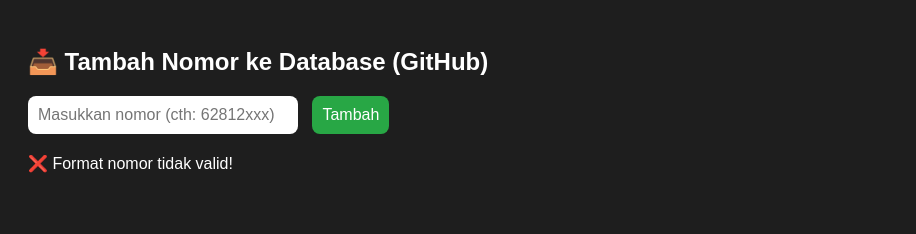
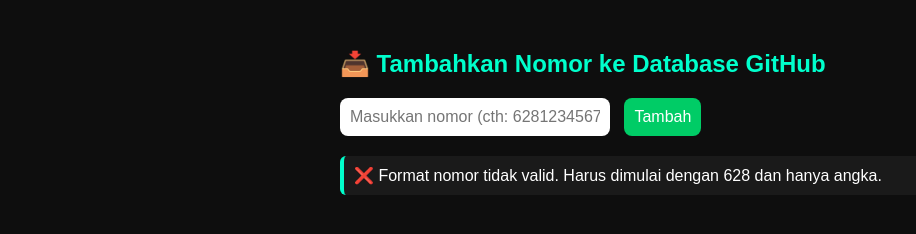
Before and after one commit to HanzyyOffc/WebDatabaseWa, a plain HTML site: page index.html in a window 1280 px wide. Both pictures are taken after a click on the button "Tambah". Shown: the whole page, without its empty margins (0-916 px from the left). Drawn offline with Linux system fonts and the light colour scheme.

Commit message:
index.html

```diff
--- a/index.html
+++ b/index.html
@@ -2,26 +2,56 @@
 <html lang="id">
 <head>
   <meta charset="UTF-8">
-  <title>Tambah Nomor ke GitHub</title>
+  <title>Tambah Nomor ke Database GitHub</title>
   <style>
-    body { font-family: Arial, sans-serif; padding: 20px; background: #1e1e1e; color: #fff; }
+    body {
+      font-family: Arial, sans-serif;
+      background: #0e0e0e;
+      color: #fff;
+      padding: 30px;
+      max-width: 600px;
+      margin: auto;
+    }
+    h2 {
+      color: #00ffcc;
+    }
     input, button {
-      padding: 10px; border-radius: 8px; border: none;
-      margin-right: 10px; font-size: 16px;
+      padding: 10px;
+      border: none;
+      border-radius: 8px;
+      font-size: 16px;
+      margin-right: 10px;
     }
-    input { width: 250px; }
-    button { background: #28a745; color: #fff; cursor: pointer; }
-    .log { margin-top: 20px; }
+    input {
+      width: 250px;
+    }
+    button {
+      background: #00cc66;
+      color: white;
+      cursor: pointer;
+    }
+    button:hover {
+      background: #00b359;
+    }
+    .log {
+      margin-top: 20px;
+      padding: 10px;
+      background: #1a1a1a;
+      border-left: 4px solid #00ffcc;
+      border-radius: 6px;
+    }
   </style>
 </head>
 <body>
-  <h2>📥 Tambah Nomor ke Database (GitHub)</h2>
-  <input type="text" id="nomor" placeholder="Masukkan nomor (cth: 62812xxx)" />
+  <h2>📥 Tambahkan Nomor ke Database GitHub</h2>
+  <input type="text" id="nomor" placeholder="Masukkan nomor (cth: 6281234567890)" />
   <button onclick="addNumber()">Tambah</button>
-  <div class="log" id="log"></div>
+
+  <div class="log" id="log">Silakan masukkan nomor dan klik "Tambah".</div>
 
   <script>
-    const GITHUB_TOKEN = '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'; // 🚫 JANGAN GUNAKAN DI PRODUKSI!
+    // 🛑 Gunakan token ini hanya untuk testing lokal (BUKAN PRODUKSI)
+    const GITHUB_TOKEN = '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';
     const REPO_OWNER = 'HanzyyOffc';
     const REPO_NAME = 'HanzyyOffc';
     const FILE_PATH = 'autenticator';
@@ -29,22 +59,34 @@
     async function addNumber() {
       const newNumber = document.getElementById('nomor').value.trim();
       const log = document.getElementById('log');
+
+      // Validasi input
       if (!/^628[0-9]{6,}$/.test(newNumber)) {
-        log.innerHTML = '❌ Format nomor tidak valid!';
+        log.innerHTML = '❌ Format nomor tidak valid. Harus dimulai dengan 628 dan hanya angka.';
         return;
       }
 
       const apiUrl = `https://api.github.com/repos/${REPO_OWNER}/${REPO_NAME}/contents/${FILE_PATH}`;
+
       try {
+        // Ambil isi file dari GitHub
         const res = await fetch(apiUrl, {
           headers: {
             Authorization: `token ${GITHUB_TOKEN}`,
             Accept: 'application/vnd.github.v3+json'
           }
         });
+
+        if (!res.ok) throw new Error('Gagal mengambil data dari GitHub');
         const data = await res.json();
-        const content = atob(data.content);
-        const jsonData = JSON.parse(content);
+
+        const cleanedBase64 = data.content.replace(/\n/g, '');
+        const content = atob(cleanedBase64);
+        const jsonData = JSON.parse(content || '{"dbny": []}');
+
+        if (!Array.isArray(jsonData.dbny)) {
+          jsonData.dbny = [];
+        }
 
         if (!jsonData.dbny.includes(newNumber)) {
           jsonData.dbny.push(newNumber);
@@ -66,13 +108,16 @@
 
           if (updateRes.ok) {
             log.innerHTML = `✅ Nomor ${newNumber} berhasil ditambahkan ke database!`;
+            document.getElementById('nomor').value = '';
           } else {
-            log.innerHTML = `❌ Gagal update: ${updateRes.statusText}`;
+            const errRes = await updateRes.json();
+            log.innerHTML = `❌ Gagal update: ${errRes.message}`;
           }
         } else {
           log.innerHTML = `⚠️ Nomor ${newNumber} sudah ada di database.`;
         }
       } catch (err) {
+        console.error(err);
         log.innerHTML = '❌ Error: ' + err.message;
       }
     }
```
